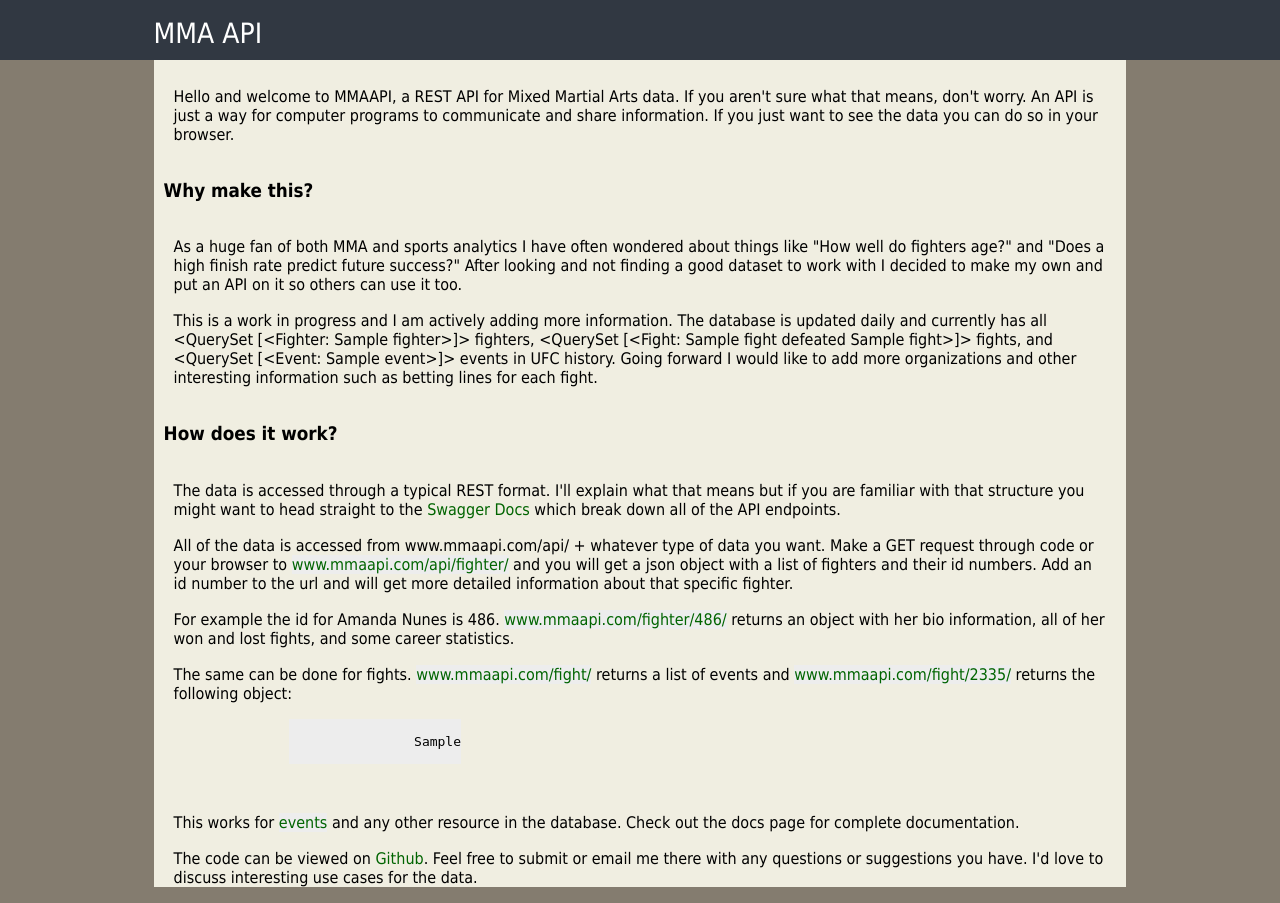
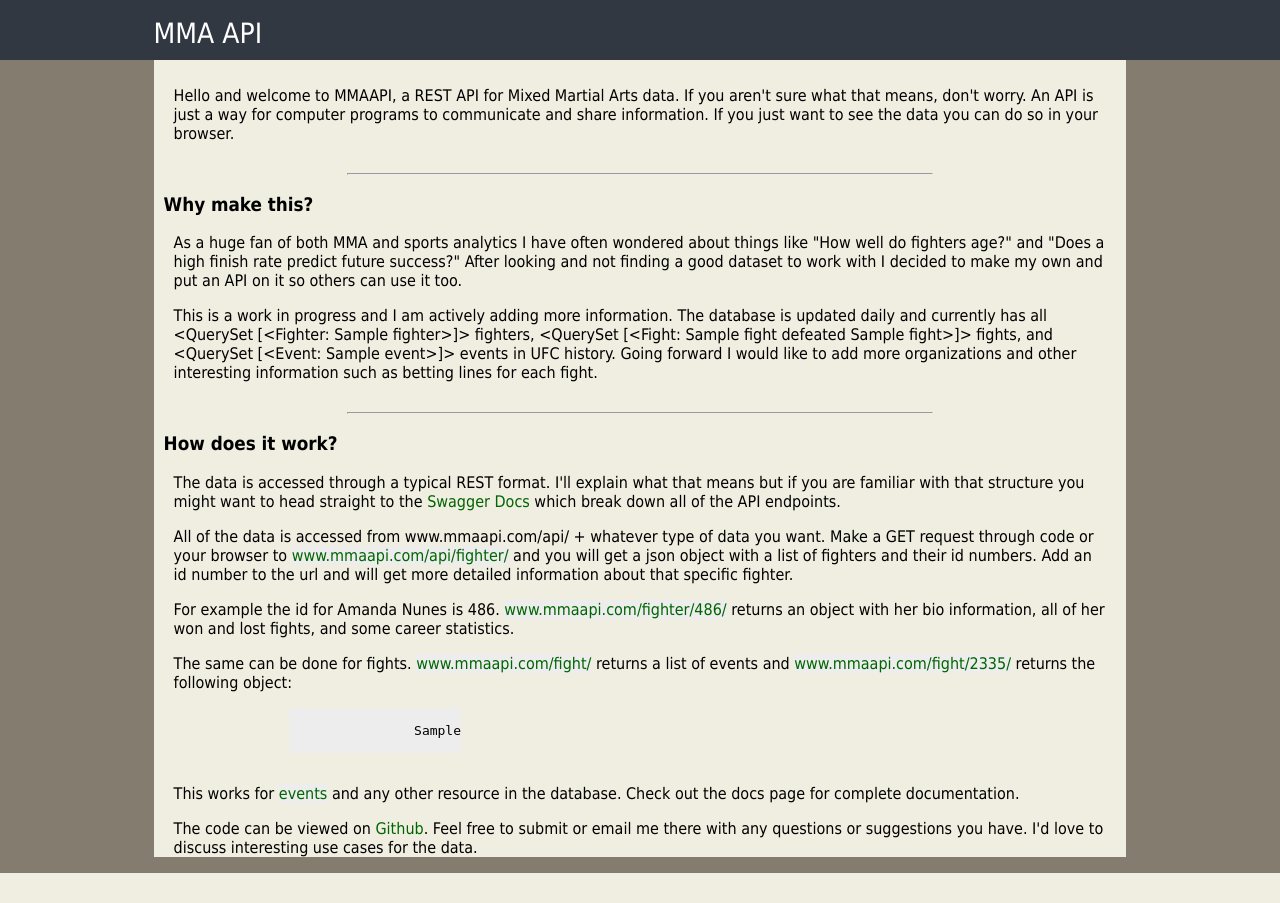
Before and after one commit to fight-api/ufc-fight-api, a Django app: template fights/templates/fights/intro_api.html in a window 1280 px wide. After the commit the page ends 873 px from the top, so only its background shows below. Run offline with Django 3.2, Linux system fonts and the light colour scheme; tables that the repository leaves empty hold one stand-in row (values such as "Sample post"); the template is opened without the code that fills it: values that come from a table or form of the project are taken from there, most other values are stand-ins (such as "Sample title", 1, 10 or a date in 2020); parts of the project's set-up code (start-up, migrations or seed data) failed here and were passed over.

Commit message:
Add horizontal dividers

```diff
--- a/fights/templates/fights/intro_api.html
+++ b/fights/templates/fights/intro_api.html
@@ -10,7 +10,10 @@
         want to see the data you can do so in your browser.
         </p>
     </div>
-    <div class="offset-background">
+
+    <hr></hr>
+
+    <div>
         <p><h3>Why make this?</h3></p>
         <p>As a huge fan of both MMA and sports analytics I have often wondered
             about things like "How well do fighters age?" and "Does a high
@@ -26,8 +29,9 @@
             to add more organizations and other interesting information such
             as betting lines for each fight.
         </p>
+    </div>
 
-    </div>
+    <hr></hr>
 
     <div>
         <p><h3>How does it work?</h3></p>
--- a/global/css/base_styles.css
+++ b/global/css/base_styles.css
@@ -1,5 +1,5 @@
 .mainContent p {
-    padding-top: 1px;
+    /*padding-top: 1px;*/
     padding-left: 10px;
     padding-right: 10px;
 }
@@ -16,6 +16,11 @@ a {
 
 a:hover {
     color: #E2C078;
+}
+
+hr {
+    width: 60%;
+    margin-top: 30px;
 }
 
 .opening {
```
